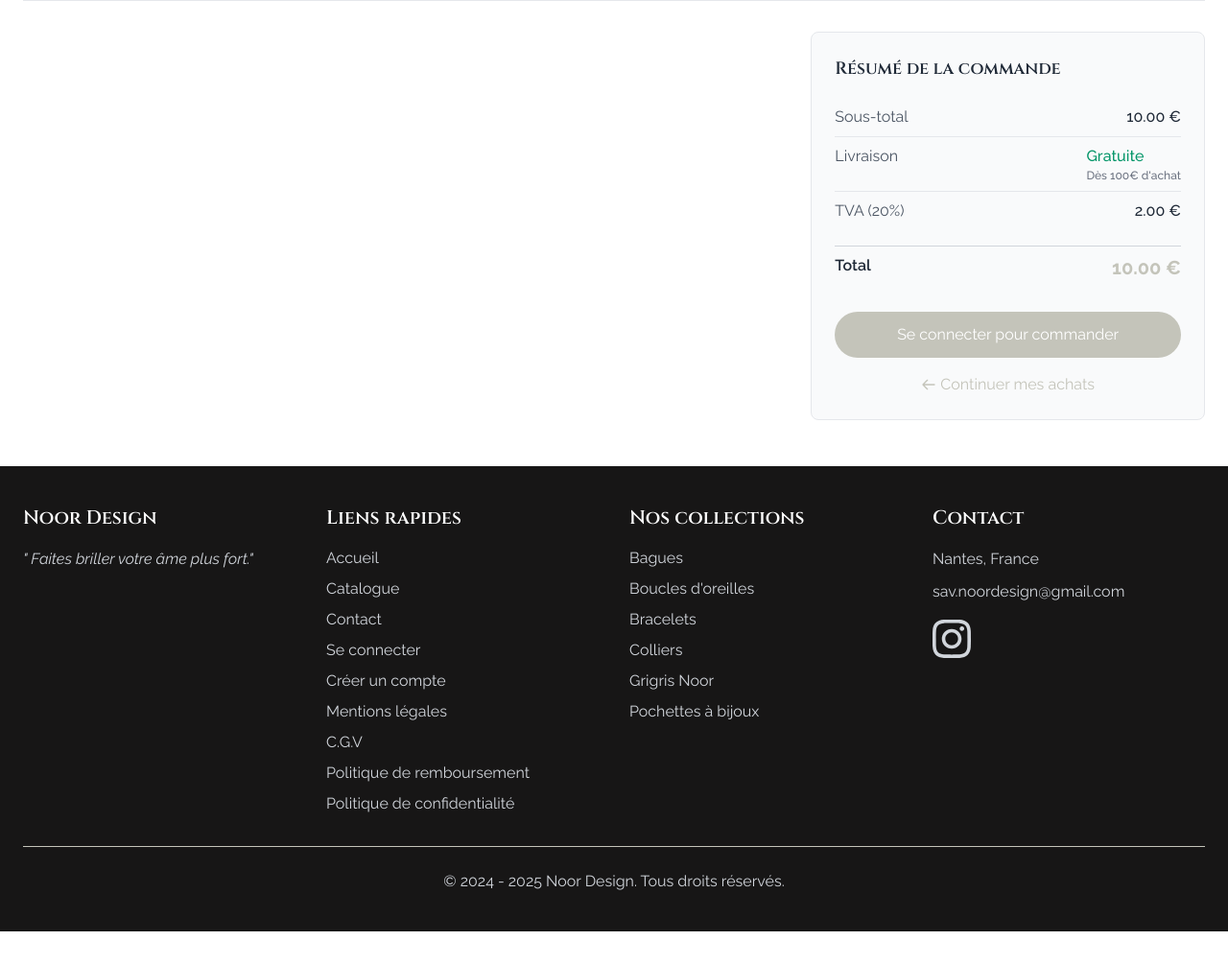
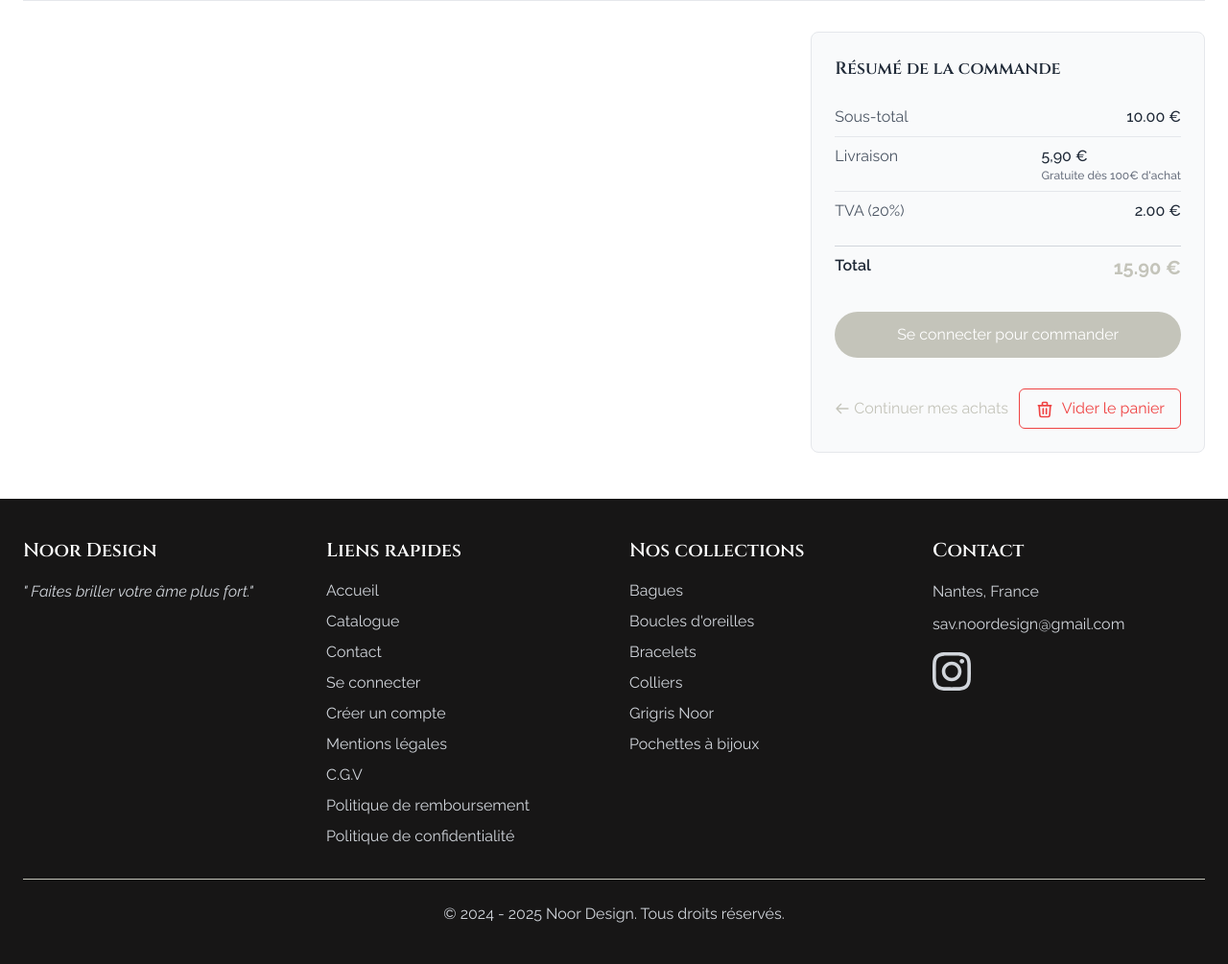
Before and after one commit to stephen-ins/Project-Noor-Design, a Symfony app: template templates/cart/panier.html.twig in a window 1280 px wide. Shown: the part 524-1529 px from the top of the page at 96% size. Before the commit the page ends 1495 px from the top, so only its background shows below. Run offline with Twig, Linux system fonts and the light colour scheme; the template is opened without the code that fills it: most values are stand-ins (such as "Sample title", 1, 10 or a date in 2020); grey boxes marked "Sample" are stand-in pictures; some libraries are stand-ins or nearby versions.

Commit message:
feat(cart): ajout de la fonctionnalité de vidage du panier et mise à jour des frais de livraison feat(order): ajout des frais de livraison et mise à jour du total de la commande fix(order): correction de la redirection vers la page de connexion refactor(order): amélioration du calcul du total et des frais de livraison style(services): uniformisation des guillemets dans le fichier de configuration

```diff
--- a/config/services.yaml
+++ b/config/services.yaml
@@ -6,7 +6,7 @@
 parameters:
   products_images_directory: "%kernel.project_dir%/public/uploads/products"
   order_number_format: "#noor-%%s-%%s" # Format: #noor-{date}-{id}
-  locale: 'fr'
+  locale: "fr"
 
 services:
   # default configuration for services in *this* file
--- a/templates/cart/panier.html.twig
+++ b/templates/cart/panier.html.twig
@@ -133,8 +133,12 @@
 							<div class="flex justify-between py-2 border-b border-gray-200">
 								<span class="text-gray-600">Livraison</span>
 								<span class="font-medium text-gray-800" id="shipping">
-									<span class="text-green-600">Gratuite</span>
-									<span class="text-xs text-gray-500 block">Dès 100€ d'achat</span>
+									{% if total >= 100 %}
+										<span class="text-green-600">Gratuite</span>
+									{% else %}
+										<span>5,90 €</span>
+										<span class="text-xs text-gray-500 block">Gratuite dès 100€ d'achat</span>
+									{% endif %}
 								</span>
 							</div>
 
@@ -146,8 +150,14 @@
 
 							<div class="flex justify-between py-2 border-t border-gray-300">
 								<span class="font-semibold text-gray-800">Total</span>
-								<span class="font-bold text-xl text-gold" id="total">{{ total|number_format(2, '.', ' ') }}
-									€</span>
+								<span class="font-bold text-xl text-gold" id="total">
+									{% if total >= 100 %}
+										{{ total|number_format(2, '.', ' ') }}
+									{% else %}
+										{{ (total + 5.90)|number_format(2, '.', ' ') }}
+									{% endif %}
+									€
+								</span>
 							</div>
 
 							{% if app.user %}
@@ -160,19 +170,49 @@
 								</a>
 							{% endif %}
 
-							<div class="flex justify-center mt-4">
+							<div class="flex justify-between mt-8">
 								<a href="{{ path('app_catalogue') }}" class="text-gold hover:underline flex items-center">
 									<svg xmlns="http://www.w3.org/2000/svg" class="h-4 w-4 mr-1" fill="none" viewbox="0 0 24 24" stroke="currentColor">
 										<path stroke-linecap="round" stroke-linejoin="round" stroke-width="2" d="M10 19l-7-7m0 0l7-7m-7 7h18"/>
 									</svg>
 									Continuer mes achats
 								</a>
+
+								{% if items|length > 0 %}
+									<a href="javascript:void(0)" onclick="openClearCartModal()" class="px-4 py-2 border border-red-500 text-red-500 rounded-md hover:bg-red-500 hover:text-white transition">
+										<svg xmlns="http://www.w3.org/2000/svg" class="h-5 w-5 inline-block mr-1" fill="none" viewbox="0 0 24 24" stroke="currentColor">
+											<path stroke-linecap="round" stroke-linejoin="round" stroke-width="2" d="M19 7l-.867 12.142A2 2 0 0116.138 21H7.862a2 2 0 01-1.995-1.858L5 7m5 4v6m4-6v6m1-10V4a1 1 0 00-1-1h-4a1 1 0 00-1 1v3M4 7h16"/>
+										</svg>
+										Vider le panier
+									</a>
+								{% endif %}
 							</div>
 						</div>
 					</div>
 				</div>
 			</div>
 		{% endif %}
+	</div>
+
+	<!-- Modale de confirmation pour vider le panier -->
+	<div id="clearCartModal" class="fixed inset-0 bg-black bg-opacity-50 z-50 flex justify-center items-center hidden">
+		<div class="bg-white rounded-lg p-8 max-w-md w-full mx-4">
+			<div class="text-center mb-6">
+				<svg xmlns="http://www.w3.org/2000/svg" class="h-16 w-16 mx-auto text-red-500 mb-4" fill="none" viewbox="0 0 24 24" stroke="currentColor">
+					<path stroke-linecap="round" stroke-linejoin="round" stroke-width="2" d="M19 7l-.867 12.142A2 2 0 0116.138 21H7.862a2 2 0 01-1.995-1.858L5 7m5 4v6m4-6v6m1-10V4a1 1 0 00-1-1h-4a1 1 0 00-1 1v3M4 7h16"/>
+				</svg>
+				<h3 class="text-xl font-semibold text-gray-800">Vider votre panier</h3>
+				<p class="text-gray-600 mt-2">Êtes-vous sûr de vouloir vider votre panier ? Cette action est irréversible.</p>
+			</div>
+			<div class="flex justify-center space-x-4">
+				<button onclick="closeClearCartModal()" class="px-4 py-2 border border-gray-300 rounded-md text-gray-700 hover:bg-gray-100 transition">
+					Annuler
+				</button>
+				<a href="{{ path('cart_clear') }}" class="px-4 py-2 bg-red-500 rounded-md text-white hover:bg-red-600 transition">
+					Vider le panier
+				</a>
+			</div>
+		</div>
 	</div>
 
 {% endblock %}
@@ -196,5 +236,32 @@ input.value = parseInt(input.value) + 1;
 input.form.submit();
 }
 }
+
+// Fonction pour ouvrir la modale de confirmation
+function openClearCartModal() {
+document.getElementById('clearCartModal').classList.remove('hidden');
+document.body.classList.add('overflow-hidden'); // Empêche le défilement du corps
+}
+
+// Fonction pour fermer la modale
+function closeClearCartModal() {
+document.getElementById('clearCartModal').classList.add('hidden');
+document.body.classList.remove('overflow-hidden');
+}
+
+// Fermer la modale si l'utilisateur clique en dehors
+document.addEventListener('click', function (event) {
+const modal = document.getElementById('clearCartModal');
+if (event.target === modal) {
+closeClearCartModal();
+}
+});
+
+// Fermer la modale avec la touche Echap
+document.addEventListener('keydown', function (event) {
+if (event.key === 'Escape' && !document.getElementById('clearCartModal').classList.contains('hidden')) {
+closeClearCartModal();
+}
+});
 	</script>
 {% endblock %}
```
Also changed, not shown: migrations/Version20250422091439.php (added, +35 -0 lines), src/Controller/CartController.php (+15 -0 lines), src/Controller/IndexController.php (+3 -4 lines), src/Controller/OrderController.php (+25 -6 lines), src/Entity/Orders.php (+15 -0 lines), src/Entity/Users.php (+6 -3 lines), templates/order/confirmation.html.twig (+25 -1 lines), src/Twig/AppExtension.php (line endings or trailing spaces).
